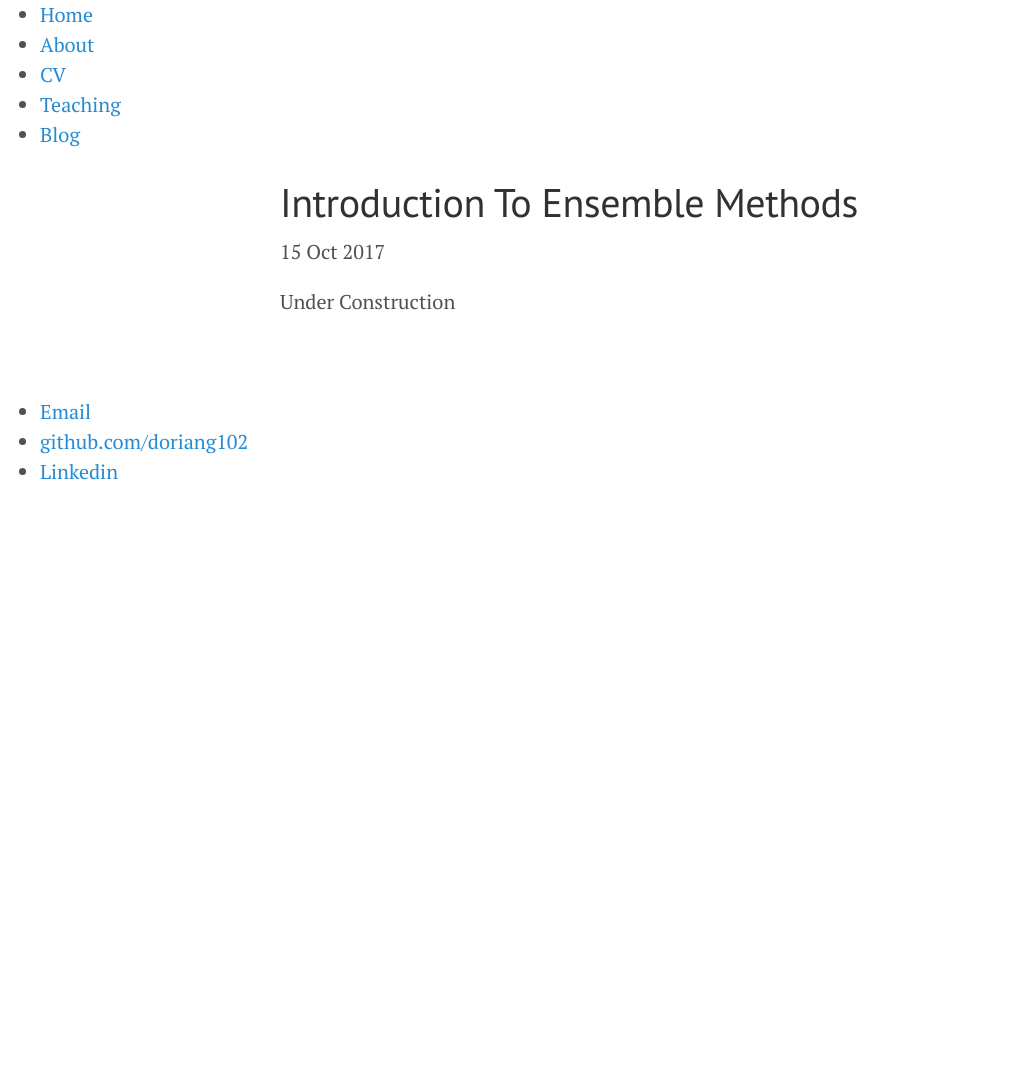
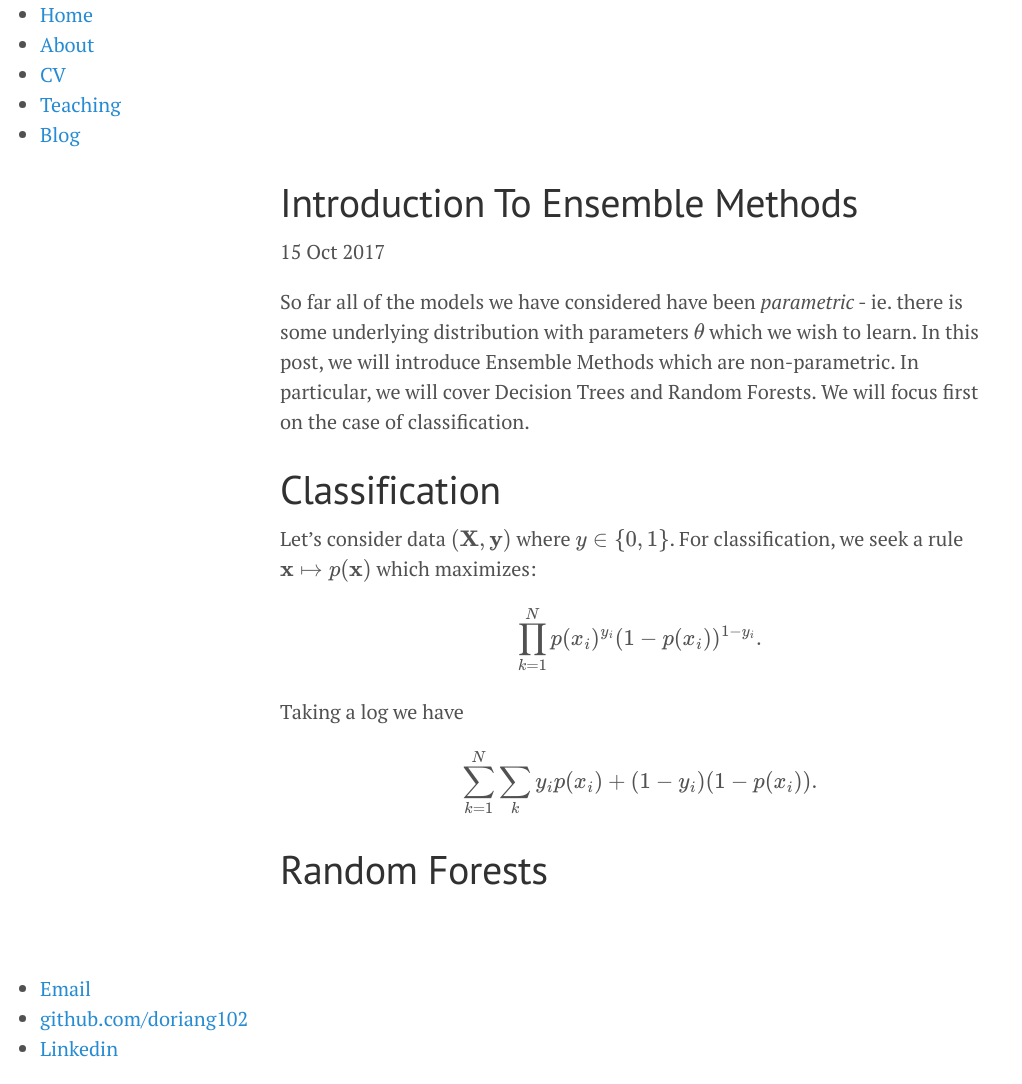
Before and after one commit to doriang102/doriang102.github.io, a Jekyll site: the page built from _posts/2017-10-15-Introduction-To-Ensemble-Methods.md, in a window 1280 px wide. Shown: the whole page, without its empty margins (0-1022 px from the left). Built offline with Jekyll 4.4.1, drawn with Linux system fonts in a browser that asks for light colours; our own code applies the rules of GitHub Pages for plain Markdown files; formulas are drawn with MathJax 3; before the commit the page ends 900 px from its top, so only the background shows below that.

Commit message:
Update 2017-10-15-Introduction-To-Ensemble-Methods.md

```diff
--- a/_posts/2017-10-15-Introduction-To-Ensemble-Methods.md
+++ b/_posts/2017-10-15-Introduction-To-Ensemble-Methods.md
@@ -1,2 +1,14 @@
 
-Under Construction
+So far all of the models we have considered have been *parametric* - ie. there is some underlying distribution with parameters $$\theta$$ which we wish to learn. In this post, we will introduce Ensemble Methods which are non-parametric. In particular, we will cover Decision Trees and Random Forests. We will focus first on the case of classification.
+
+# Classification
+
+Let's consider data $$(\mathbf X, \mathbf y)$$ where $$y \in \{0,1\}$$. For classification, we seek a rule $$\mathbf x \mapsto p(\mathbf x)$$ which maximizes:
+
+$$ \prod_{k=1}^N p(x_i)^{y_i} (1 - p(x_i))^{1-y_i}.$$
+
+Taking a log we have
+
+$$ \sum_{k=1}^N \sum_k y_i p(x_i) + (1-y_i)(1-p(x_i)).$$
+
+# Random Forests
```
